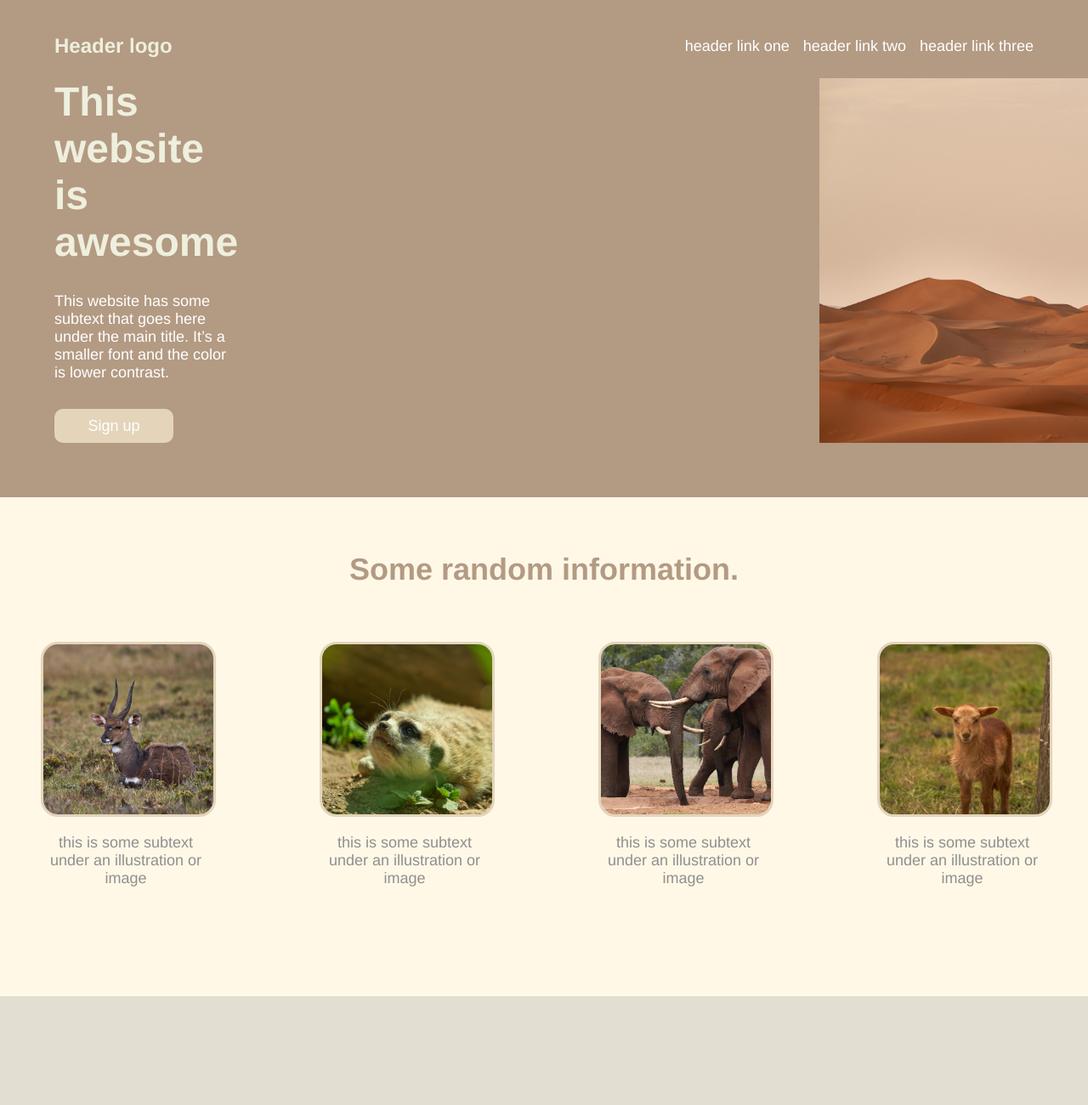
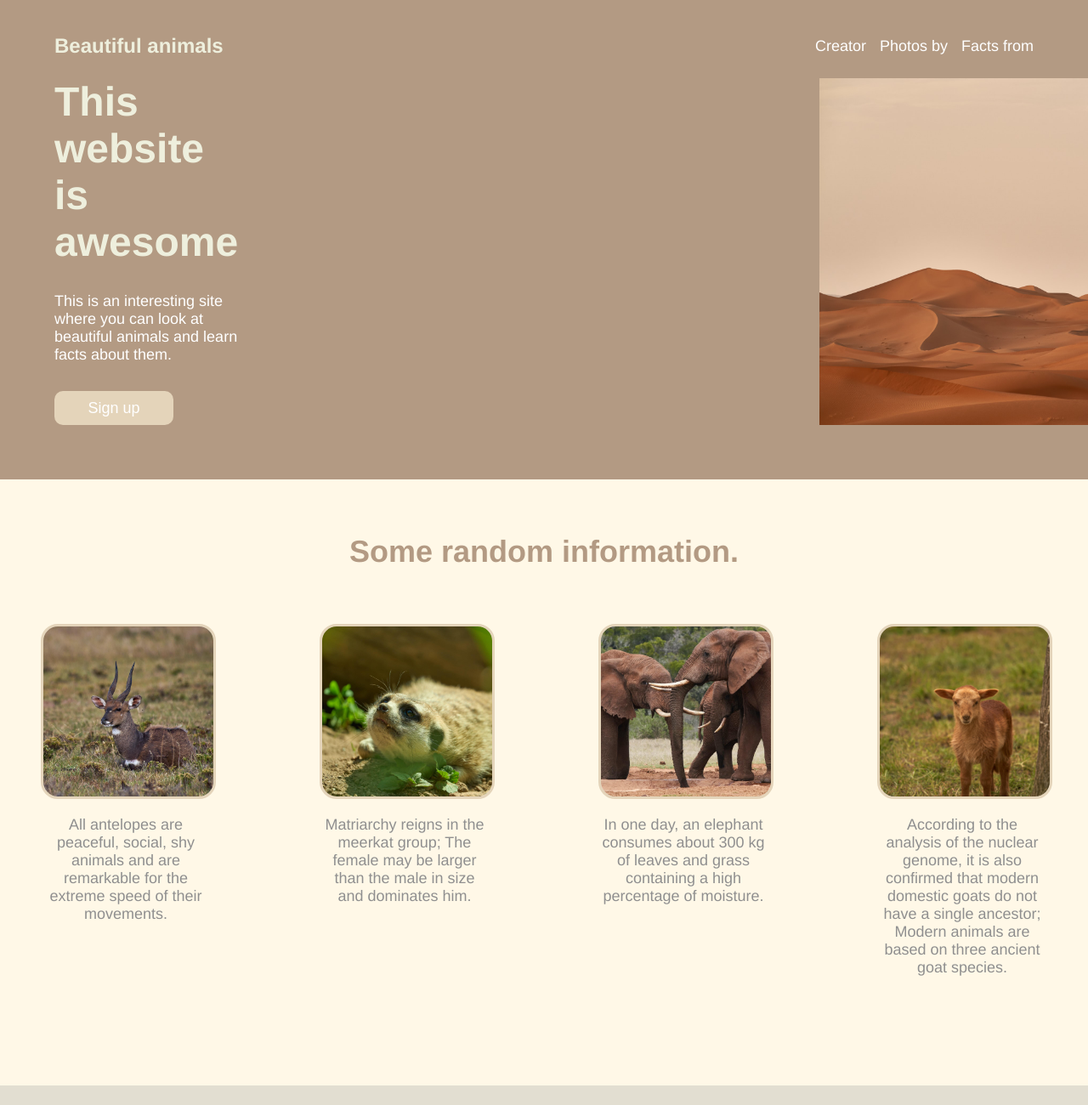
Before and after one commit to greatest-frog/odin-landing-page, a plain HTML site: page index.html in a window 1280 px wide. Shown: the top 1300 px of the page at 85% size. Drawn offline with Linux system fonts and the light colour scheme.

Commit message:
Change some information on site and fix styling

```diff
--- a/index.html
+++ b/index.html
@@ -8,19 +8,19 @@
     <body>
         <div class="hero">
             <div class="header">
-                <h3>Header logo</h3>
+                <h3>Beautiful animals</h3>
                 <div class="links">
-                    <a href="#">header link one</a>
-                    <a href="#">header link two</a>
-                    <a href="#">header link three</a>
+                    <a href="https://github.com/greatest-frog">Creator</a>
+                    <a href="https://unsplash.com/@wolfgang_hasselmann">Photos by</a>
+                    <a href="https://en.wikipedia.org/wiki/Main_Page">Facts from</a>
                 </div>
             </div>
             <div class="website">
                 <div class="hero-info">
                     <h1>This website is awesome</h1>
                     <div class="text">
-                        This website has some subtext that goes here under the main title.
-                        It’s a smaller font and the color is lower contrast.
+                        This is an interesting site where you can look at beautiful
+                        animals and learn facts about them.
                     </div>
                     <button>Sign up</button>
                 </div>
@@ -34,25 +34,30 @@
                     <div class="photo-block">
                         <img src="./resources/images/antelope.jpg" alt="antelope">
                         <div class="text">
-                            this is some subtext under an illustration or image
+                            All antelopes are peaceful, social,
+                            shy animals and are remarkable for the extreme speed of their movements.
                         </div>
                     </div>
                     <div class="photo-block">
                         <img src="./resources/images/meerkat.jpg" alt="meerkat">
                         <div class="text">
-                            this is some subtext under an illustration or image
+                            Matriarchy reigns in the meerkat group;
+                            The female may be larger than the male in size and dominates him.
                         </div>
                     </div>
                     <div class="photo-block">
                         <img src="./resources/images/elephant.jpg" alt="elephant">
                         <div class="text">
-                            this is some subtext under an illustration or image
+                            In one day, an elephant consumes about 300 kg of leaves
+                            and grass containing a high percentage of moisture.
                         </div>
                     </div>
                     <div class="photo-block">
                         <img src="./resources/images/goatling.jpg" alt="goatling">
                         <div class="text">
-                            this is some subtext under an illustration or image
+                            According to the analysis of the nuclear genome,
+                            it is also confirmed that modern domestic goats do not have a single ancestor;
+                            Modern animals are based on three ancient goat species.
                         </div>
                     </div>
                 </div>
@@ -69,7 +74,7 @@
                 <div class="text-block">
                     <h4>Call to action! It’s time!</h3>
                     <div class="text">
-                        Sign up for our product by clicking that button right over there!
+                        Sign up to learn more facts about animals!
                     </div>
                 </div>
                 <button id="stroke">Sign up</button>
--- a/resources/css/style.css
+++ b/resources/css/style.css
@@ -146,7 +146,7 @@ a {
   max-width: 800px;
 }
 
-.author {
+.author h3 {
   color: #68655C;
   font-size: 24px;
   font-weight: bold;
```
